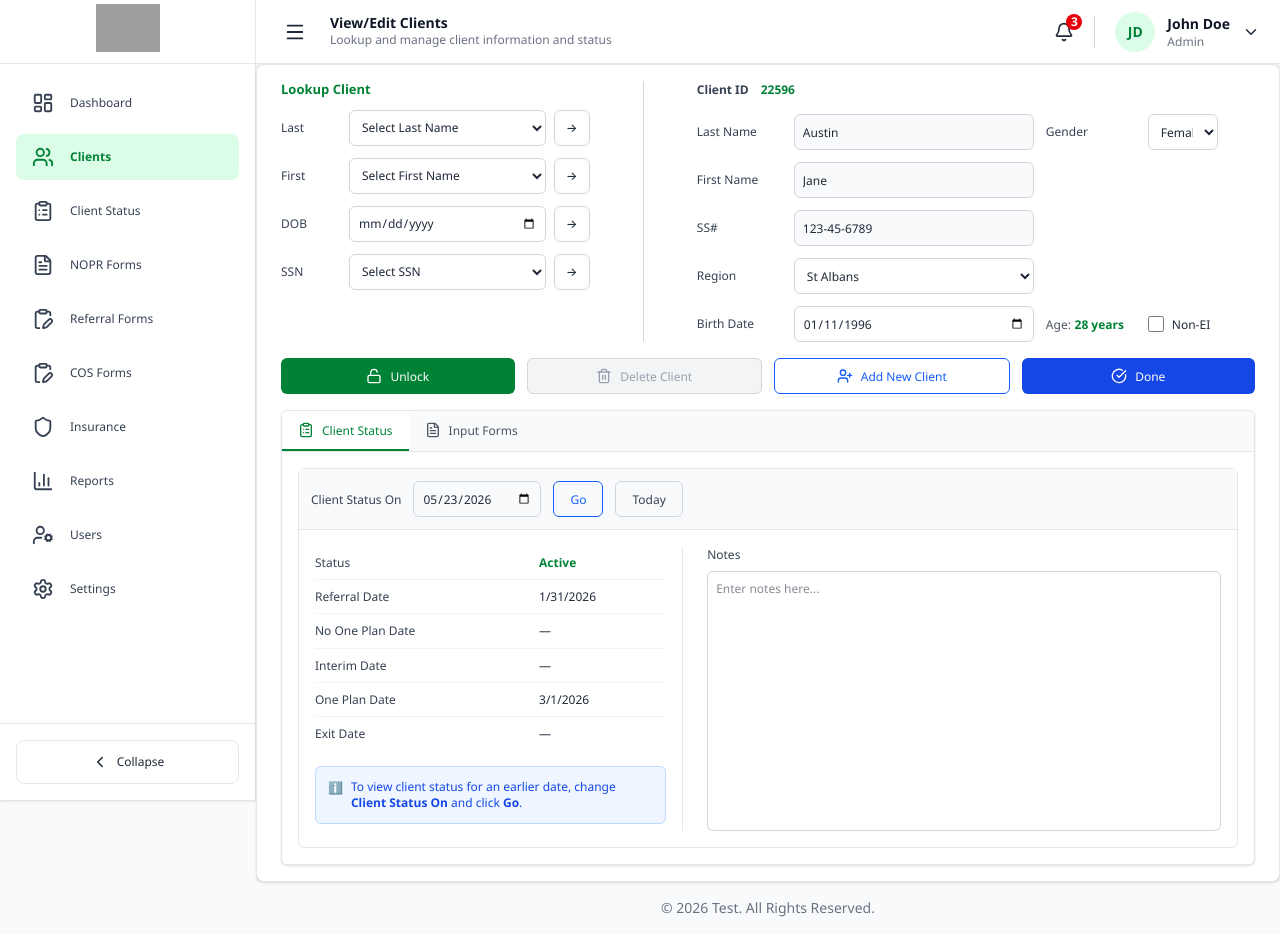
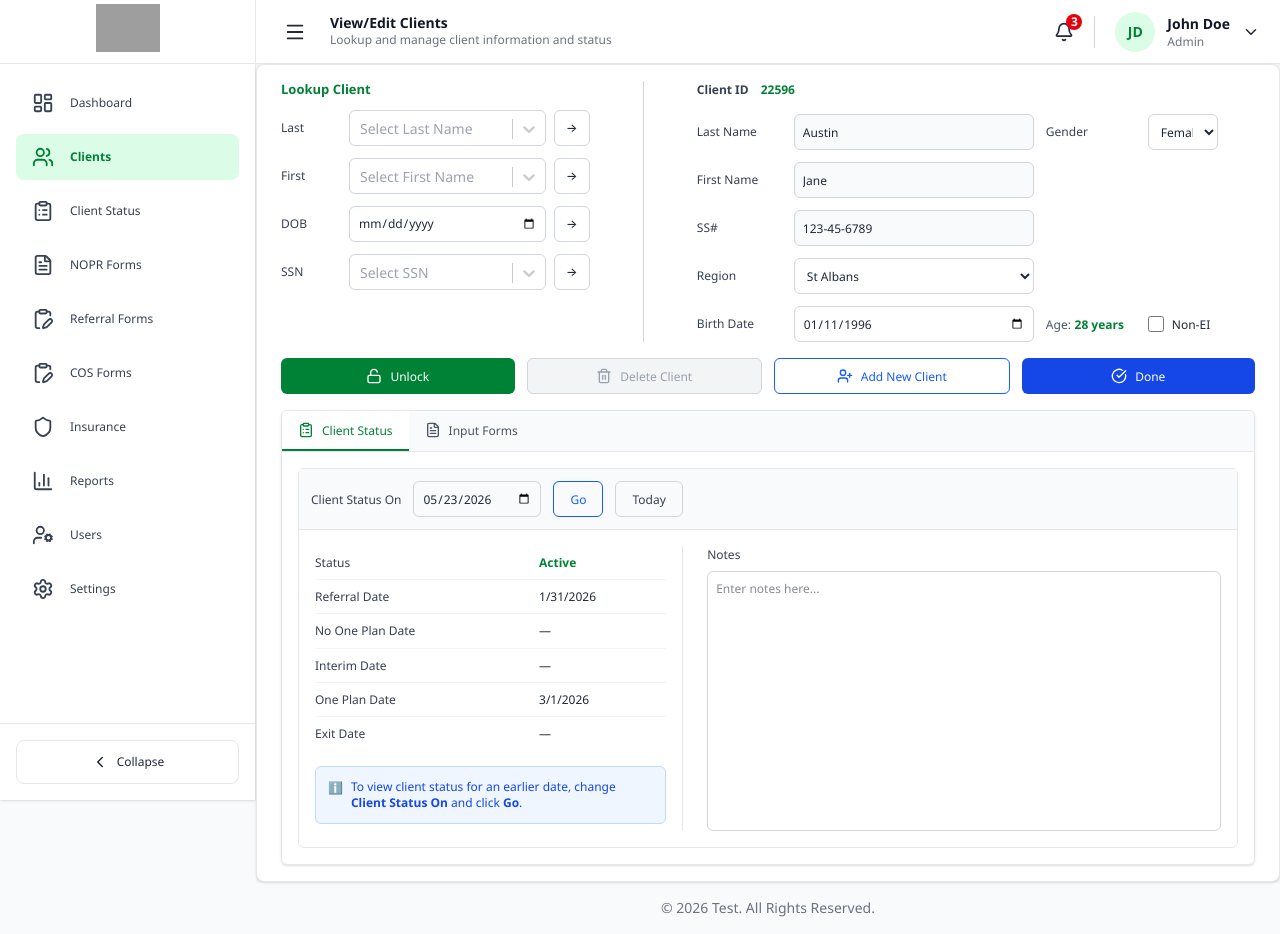
Before and after one commit to gangonekiran/pss-rewrite, a React (Vite) app in the folder frontend/: page /clients in a window 1280 px wide. Built offline with nearby package versions, Linux system fonts and the light colour scheme; grey boxes are pictures that could not be loaded.

Commit message:
react select added to project

```diff
--- a/frontend/package.json
+++ b/frontend/package.json
@@ -24,6 +24,7 @@
     "react-hook-form": "^7.83.0",
     "react-hot-toast": "^2.6.0",
     "react-router-dom": "^7.18.2",
+    "react-select": "^5.10.2",
     "tailwindcss": "^4.3.3",
     "zod": "^3.25.76",
     "zustand": "^5.0.14"
--- /dev/null
+++ b/frontend/src/components/select/SearchableSelect.tsx
@@ -0,0 +1,80 @@
+import Select, { type SingleValue } from "react-select";
+
+export interface SelectOption {
+  value: string;
+  label: string;
+}
+
+interface SearchableSelectProps {
+  options: SelectOption[];
+  value?: SelectOption | null;
+  placeholder?: string;
+  onChange?: (option: SelectOption | null) => void;
+  isDisabled?: boolean;
+}
+
+export default function SearchableSelect({
+  options,
+  value,
+  placeholder = "Select...",
+  onChange,
+  isDisabled = false,
+}: SearchableSelectProps) {
+  return (
+    <Select
+      options={options}
+      value={value}
+      placeholder={placeholder}
+      isSearchable
+      isDisabled={isDisabled}
+      onChange={(option: SingleValue<SelectOption>) =>
+        onChange?.(option ?? null)
+      }
+      styles={{
+        control: (base, state) => ({
+          ...base,
+          minHeight: 36,
+          height: 36,
+          borderRadius: 6,
+          borderColor: state.isFocused ? "#2563eb" : "#d1d5db",
+          boxShadow: "none",
+          "&:hover": {
+            borderColor: "#2563eb",
+          },
+        }),
+        valueContainer: (base) => ({
+          ...base,
+          height: 36,
+          padding: "0 8px",
+        }),
+        input: (base) => ({
+          ...base,
+          margin: 0,
+          padding: 0,
+          fontSize: "14px",
+        }),
+        placeholder: (base) => ({
+          ...base,
+          fontSize: "14px",
+          color: "#9ca3af",
+        }),
+        singleValue: (base) => ({
+          ...base,
+          fontSize: "14px",
+        }),
+        indicatorsContainer: (base) => ({
+          ...base,
+          height: 36,
+        }),
+        dropdownIndicator: (base) => ({
+          ...base,
+          padding: 6,
+        }),
+        clearIndicator: (base) => ({
+          ...base,
+          padding: 6,
+        }),
+      }}
+    />
+  );
+}
--- a/frontend/src/constants/app.ts
+++ b/frontend/src/constants/app.ts
@@ -4,7 +4,7 @@ import logo from "../assets/logos/svg.png";
 export const APP = {
   // Company
   COMPANY_NAME: "Test",
-  PROJECT_NAME: "PSS Rewrite",
+  PROJECT_NAME: "Test Rewrite",
 
   // Version
   VERSION: "1.0.0",
--- a/frontend/src/features/client/components/ClientLookup/ClientLookup.tsx
+++ b/frontend/src/features/client/components/ClientLookup/ClientLookup.tsx
@@ -1,3 +1,24 @@
+import SearchableSelect, {
+  type SelectOption,
+} from "../../../../components/select/SearchableSelect";
+
+const lastNames: SelectOption[] = [
+  { value: "Austin", label: "Austin" },
+  { value: "Johnson", label: "Johnson" },
+  { value: "Smith", label: "Smith" },
+];
+
+const firstNames: SelectOption[] = [
+  { value: "Jane", label: "Jane" },
+  { value: "John", label: "John" },
+  { value: "Michael", label: "Michael" },
+];
+
+const ssns: SelectOption[] = [
+  { value: "123-45-6789", label: "123-45-6789" },
+  { value: "987-65-4321", label: "987-65-4321" },
+];
+
 export default function ClientLookup() {
   return (
     <div className="bg-white">
@@ -15,9 +36,10 @@ export default function ClientLookup() {
                 Last
               </label>
 
-              <select className="h-9 rounded-md border border-gray-300 px-2 text-sm focus:border-blue-500 focus:outline-none">
-                <option>Select Last Name</option>
-              </select>
+              <SearchableSelect
+                options={lastNames}
+                placeholder="Select Last Name"
+              />
 
               <button className="h-9 w-9 rounded-md border border-gray-300 text-base hover:bg-gray-100">
                 →
@@ -30,9 +52,10 @@ export default function ClientLookup() {
                 First
               </label>
 
-              <select className="h-9 rounded-md border border-gray-300 px-2 text-sm focus:border-blue-500 focus:outline-none">
-                <option>Select First Name</option>
-              </select>
+              <SearchableSelect
+                options={firstNames}
+                placeholder="Select First Name"
+              />
 
               <button className="h-9 w-9 rounded-md border border-gray-300 text-base hover:bg-gray-100">
                 →
@@ -61,9 +84,10 @@ export default function ClientLookup() {
                 SSN
               </label>
 
-              <select className="h-9 rounded-md border border-gray-300 px-2 text-sm focus:border-blue-500 focus:outline-none">
-                <option>Select SSN</option>
-              </select>
+              <SearchableSelect
+                options={ssns}
+                placeholder="Select SSN"
+              />
 
               <button className="h-9 w-9 rounded-md border border-gray-300 text-base hover:bg-gray-100">
                 →
@@ -90,7 +114,6 @@ export default function ClientLookup() {
           </div>
 
           <div className="grid grid-cols-[85px_240px_90px_70px] items-center gap-3">
-            {/* Last Name */}
             <label className="text-xs font-medium text-gray-700">
               Last Name
             </label>
@@ -110,7 +133,6 @@ export default function ClientLookup() {
               <option>Male</option>
             </select>
 
-            {/* First Name */}
             <label className="text-xs font-medium text-gray-700">
               First Name
             </label>
@@ -124,7 +146,6 @@ export default function ClientLookup() {
             <div />
             <div />
 
-            {/* SSN */}
             <label className="text-xs font-medium text-gray-700">
               SS#
             </label>
@@ -138,7 +159,6 @@ export default function ClientLookup() {
             <div />
             <div />
 
-            {/* Region */}
             <label className="text-xs font-medium text-gray-700">
               Region
             </label>
@@ -150,7 +170,6 @@ export default function ClientLookup() {
             <div />
             <div />
 
-            {/* Birth Date */}
             <label className="text-xs font-medium text-gray-700">
               Birth Date
             </label>
```
Also changed, not shown: 1 other file (tests, documents, lock files or other folders).
